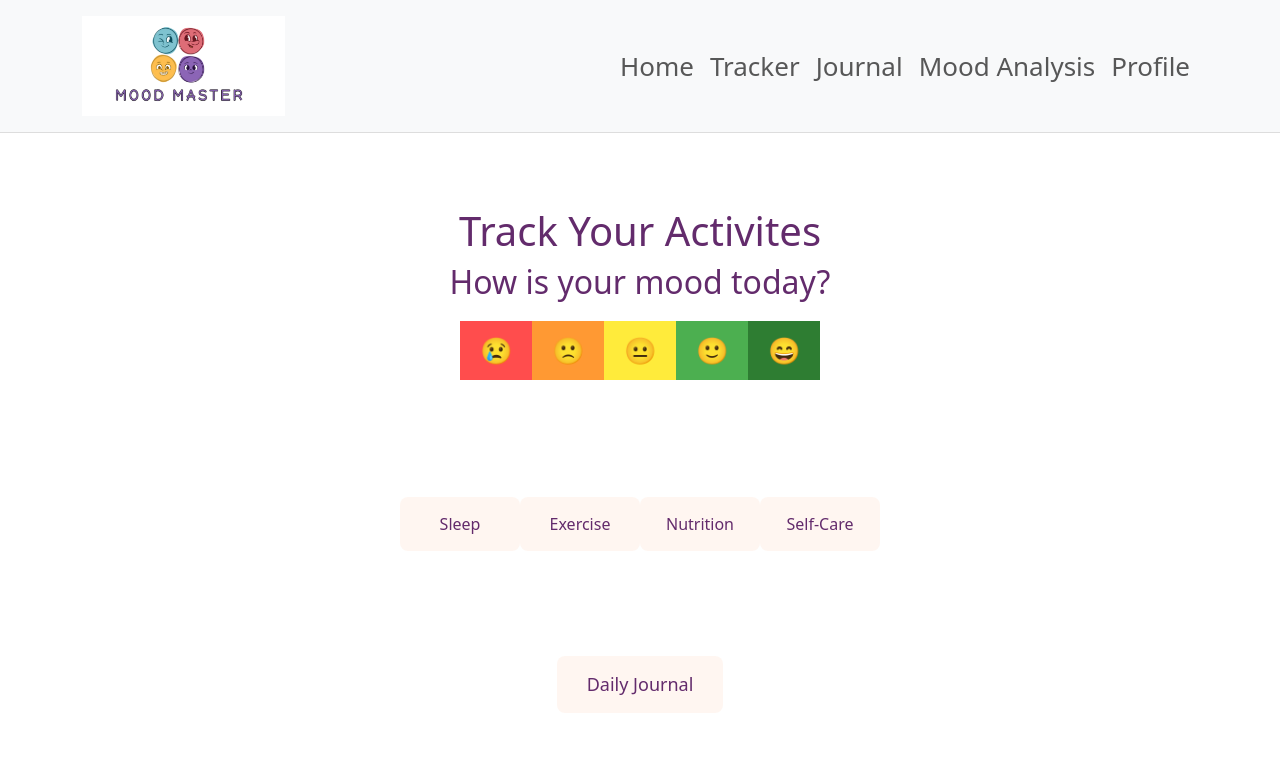
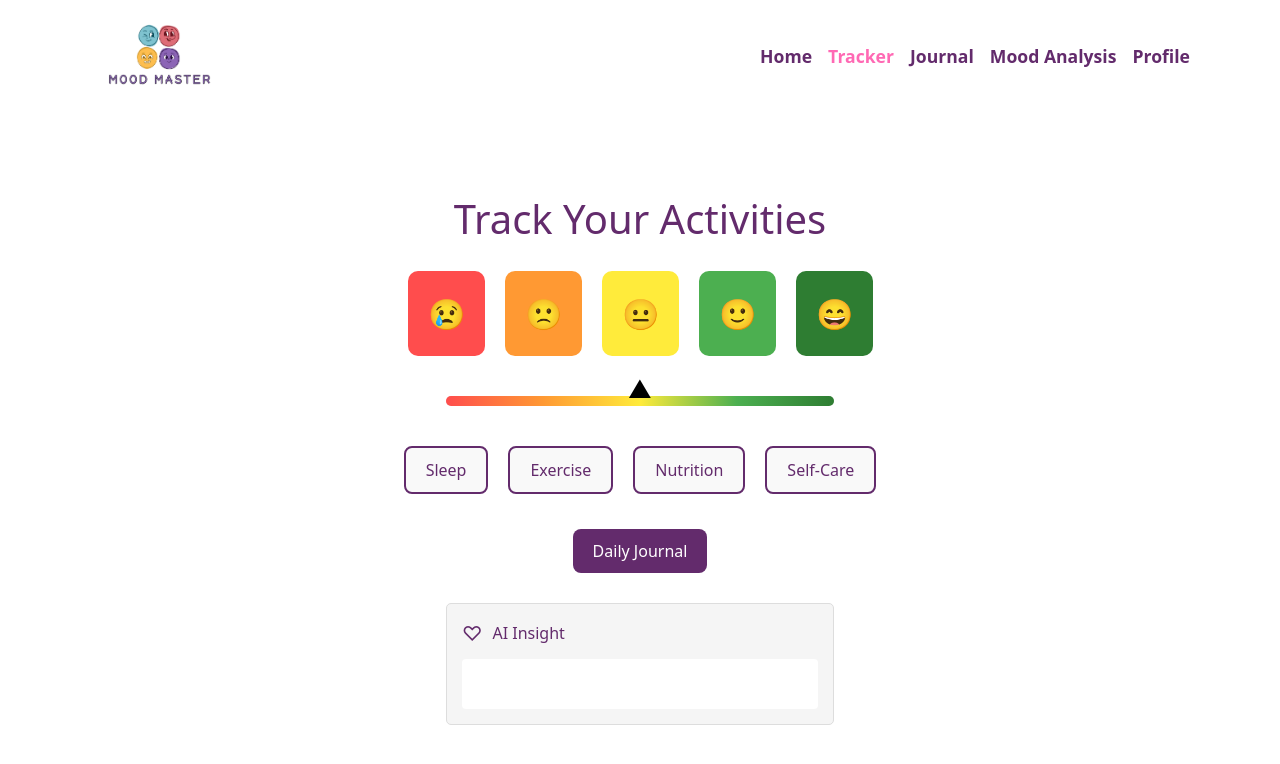
Before and after one commit to Deepikavusarthi/mood-master, a React (Create React App) app in the folder mood-master/: page /tracker in a window 1280 px wide. Shown: the top 764 px of the page. Built offline with nearby package versions, Linux system fonts and the light colour scheme.

Commit message:
design changes

```diff
--- a/mood-master/src/components/Login.css
+++ b/mood-master/src/components/Login.css
@@ -1,32 +1,36 @@
 .login-container {
+  display: flex;
+  flex-direction: column;
+  align-items: center;
+  justify-content: flex-start; /* Start at the top of the container */
   padding: 20px;
   border-radius: 5px;
   width: 700px;
   margin: auto;
-    margin-top: 100px;
+  margin-top: 20px; /* Move the entire container higher */
   text-align: center;
+  min-height: 100vh; /* Ensures the container covers the full height of the viewport */
+}
+
+.login-logo {
+  margin-top: 10px; /* Reduced margin to move the logo higher */
+  width: 400px; /* Adjusted width */
+  height: auto;
+  margin-bottom: 10px;
 }
 
 .login-container h5,
 .login-container label,
-  .login-container button,
 .login-container p {
-    color: rgba(99, 43, 108, 1);
+  color: rgba(99, 43, 108, 1); /* Keep original color */
 }
 
 .login-container label {
-    color: black;
-  }
-
-  .login-logo {
-    padding-top: 50px;
-    width: 500px;
-    height: auto;
-    margin-bottom: 20px;
+  color: black; /* Keep original label color */
 }
 
 .login-container a {
-    color: rgba(99, 43, 108, 1);
+  color: rgba(99, 43, 108, 1); /* Keep original link color */
   text-decoration: none;
 }
 
@@ -35,8 +39,10 @@
 }
 
 .input-group {
-    margin-bottom: 20px;
+  margin-bottom: 15px; /* Reduce space to move content higher */
   text-align: left;
+  width: 100%; /* Ensures inputs are full width */
+  max-width: 500px; /* Limit width for better layout */
 }
 
 .input-group label {
@@ -54,12 +60,38 @@
   box-sizing: border-box;
 }
 
-  button {
+/* Styling for the Login button */
+.login-button {
   padding: 10px 20px;
-    color: white;
   border: none;
-    border-radius: 5px;
+  border-radius: 5px; /* Rounded design */
+  color: white; /* Consistent button text color */
+  background-color: rgba(99, 43, 108, 1); /* Match original design */
   cursor: pointer;
+  font-size: 16px;
+  font-weight: bold;
+  margin-top: 10px; /* Spacing above the button */
+}
+
+.login-button:hover {
+  background-color: #7a2b85; /* Consistent hover color */
+}
+
+/* New styling for the Create Account button */
+.create-account-button {
+  margin-top: 10px;
+  padding: 10px;
+  background-color: rgba(199, 108, 152, 1); /* New background color */
+  border: none;
+  border-radius: 5px; /* Rounded design */
+  color: white; /* Consistent button text color */
+  cursor: pointer;
+  font-size: 16px;
+  font-weight: bold;
+}
+
+.create-account-button:hover {
+  background-color: rgba(251, 195, 162, 0.7); /* New hover color */
 }
 
 .new-user-container {
@@ -67,14 +99,17 @@
   justify-content: center;
   align-items: center;
   margin-top: 20px;
+  flex-direction: column; /* Stack text and button */
+  background-color: #f5f5f5; /* Light background for contrast */
+  padding: 15px;
+  border-radius: 5px;
+  width: 100%; /* Match container width */
+  max-width: 500px; /* Limit width */
 }
+
 .new-user-text {
-  margin-right: 10px; /* Space between text and button */
+  margin-bottom: 10px; /* Space between text and button */
+  font-size: 16px;
+  font-weight: bold;
+  color: rgba(99, 43, 108, 1); /* Match original color */
 }
-.create-account-button {
-    padding: 10px 20px;
-    border: none;
-    border-radius: 5px;
-    color: white;
-    cursor: pointer;
-}
--- a/mood-master/src/components/Navbar.css
+++ b/mood-master/src/components/Navbar.css
@@ -1,37 +1,48 @@
 .navbar {
-    background-color: #ffffff;
-    padding: 1rem;
-    border-bottom: 1px solid #ddd;
+  background-color: #ffffff; /* White background */
+  padding: 1rem 2rem; /* Add padding to create space on both sides */
+  border: none; /* Remove border */
   position: fixed;
   top: 0;
   width: 100%;
   z-index: 1000;
+  display: flex;
+  justify-content: space-between; /* Space between logo and nav items */
+  align-items: center;
+}
+
+.navbar-brand {
+  margin: 0; /* Ensure no extra margin */
+  padding: 0; /* Ensure no extra padding */
 }
 
 .navbar-logo {
-    height: 100px;
+  height: 80px; /* Adjust size as needed */
   width: auto;
 }
 
-  .nav-list {
-    list-style-type: none;
-    display: flex;
-    justify-content: space-around;
-    margin: 0;
-    padding: 0;
+.nav-link {
+  color: rgba(99, 43, 108, 1); /* Purple color */
+  font-weight: bold;
+  padding: 0.5rem 1rem;
+  text-decoration: none;
+  font-size: 1.1rem; /* Adjust font size */
 }
 
-  .nav-list li {
-    display: inline;
+.nav-link:hover {
+  color: #ff69b4; /* Pink color for hover */
 }
 
-  .nav-list a {
-    text-decoration: none;
-    color: rgba(99, 43, 108, 1);
-    font-weight: bold;
-    padding: 0.5rem 1rem;
+.nav-link.active {
+  color: #ff69b4 !important; /* Pink color for active state */
 }
 
-  .nav-list a:hover {
-    color: #007bff;
+.navbar-toggler-icon {
+  color: rgba(99, 43, 108, 1); /* Icon color */
 }
+
+.container {
+  display: flex;
+  justify-content: flex-end; /* Pushes nav items to the right */
+  align-items: center;
+}
--- a/mood-master/src/components/Navbar.js
+++ b/mood-master/src/components/Navbar.js
@@ -1,36 +1,47 @@
-
 import React from 'react';
-import { Link } from 'react-router-dom';
+import { NavLink, useLocation } from 'react-router-dom';
 import 'bootstrap/dist/css/bootstrap.min.css';
 import './Navbar.css';
-import logo from '/Users/varshachintalapati/mood-master/src/components/images/logo.png';
+import logo from './images/logo.png';
 
 const Navbar = () => {
+  const location = useLocation(); // Get the current location
+
   return (
-    <nav className="navbar navbar-expand-lg navbar-light bg-light">
+    <nav className="navbar navbar-expand-lg navbar-light">
       <div className="container">
-      <Link to="/">
+        <NavLink to="/" className="navbar-brand">
           <img src={logo} alt="Mood Tracker Logo" className="navbar-logo" />
-        </Link>
+        </NavLink>
         <button className="navbar-toggler" type="button" data-bs-toggle="collapse" data-bs-target="#navbarNav" aria-controls="navbarNav" aria-expanded="false" aria-label="Toggle navigation">
           <span className="navbar-toggler-icon"></span>
         </button>
         <div className="collapse navbar-collapse" id="navbarNav">
           <ul className="navbar-nav ms-auto">
             <li className="nav-item">
-              <Link className="nav-link" to="/">Home</Link>
+              <NavLink className="nav-link" exact to="/" activeClassName="active">Home</NavLink>
             </li>
             <li className="nav-item">
-              <Link className="nav-link" to="/tracker">Tracker</Link>
+              <NavLink
+                className={`nav-link ${
+                  location.pathname.startsWith('/tracker') ||
+                  ['/sleep', '/exercise', '/nutrition', '/self-care'].includes(location.pathname)
+                    ? 'active'
+                    : ''
+                }`}
+                to="/tracker"
+              >
+                Tracker
+              </NavLink>
             </li>
             <li className="nav-item">
-              <Link className="nav-link" to="/journal">Journal</Link>
+              <NavLink className="nav-link" to="/journal" activeClassName="active">Journal</NavLink>
             </li>
             <li className="nav-item">
-              <Link className="nav-link" to="/calendar">Mood Analysis</Link>
+              <NavLink className="nav-link" to="/calendar" activeClassName="active">Mood Analysis</NavLink>
             </li>
             <li className="nav-item">
-              <Link className="nav-link" to="/profile">Profile</Link>
+              <NavLink className="nav-link" to="/profile" activeClassName="active">Profile</NavLink>
             </li>
           </ul>
         </div>
--- a/mood-master/src/components/Tracker.css
+++ b/mood-master/src/components/Tracker.css
@@ -1,14 +1,14 @@
 .tracker-container {
-    text-align: center;
+  display: flex;
+  flex-direction: column;
+  align-items: center;
   padding: 20px;
   background-color: #fff;
 }
 
-  .tracker-container h1,
-  .tracker-container h2  {
+.tracker-container h1 {
   color: rgba(99, 43, 108, 1);
 }
-
 
 .mood-buttons {
   display: flex;
@@ -26,63 +26,107 @@
   cursor: pointer;
 }
 
-.mood-buttons .red-emoji {
-  background-color: #ff4d4d;
+.mood-buttons .red-emoji { background-color: #ff4d4d; }
+.mood-buttons .orange-emoji { background-color: #ff9933; }
+.mood-buttons .yellow-emoji { background-color: #ffeb3b; }
+.mood-buttons .green-emoji { background-color: #4caf50; }
+.mood-buttons .darkgreen-emoji { background-color: #2e7d32; }
+
+.mood-bar {
+  width: 80%;
+  margin: 20px auto;
+  height: 10px;
+  position: relative;
+  background-color: #ddd;
+  border-radius: 5px;
 }
 
-.mood-buttons .orange-emoji {
-  background-color: #ff9933;
+.mood-gradient {
+  background: linear-gradient(to right, #ff4d4d, #ff9933, #ffeb3b, #4caf50, #2e7d32);
+  width: 100%;
+  height: 100%;
+  border-radius: 5px;
+  position: relative;
 }
 
-.mood-buttons .yellow-emoji {
-  background-color: #ffeb3b;
+#arrow {
+  position: absolute;
+  top: -25px; /* Position above the bar */
+  left: 50%; /* Initial position */
+  font-size: 24px;
+  color: black;
+  transform: translateX(-50%);
 }
 
-.mood-buttons .green-emoji {
-  background-color: #4caf50;
+.activity-buttons {
+  display: flex;
+  justify-content: center;
+  gap: 20px;
+  margin: 20px 0;
 }
 
-.mood-buttons .darkgreen-emoji {
-  background-color: #2e7d32;
-}
-
-
-  .activity-buttons {
-    margin: 75px;
-    justify-content: center;
-    gap: 20px;
-  }
-
-  .activity-buttons .activity-btn {
-    background-color: rgba(251, 195, 162, 0.15);
-    padding: 15px 20px;
-    border: none;
+.activity-btn {
+  background-color: #f9f9f9;
+  color: rgba(99, 43, 108, 1);
+  border: 2px solid rgba(99, 43, 108, 1);
+  padding: 10px 20px;
   border-radius: 8px;
   cursor: pointer;
   font-size: 16px;
   transition: background-color 0.3s ease;
-    min-width: 120px;
-    text-align: center;
+}
+
+.activity-btn:hover {
+  background-color: rgba(99, 43, 108, 0.1);
+}
+
+.journal-btn {
+  margin-top: 15px;
+  background-color: rgba(99, 43, 108, 1);
+  padding: 10px 20px;
+  border: none;
+  border-radius: 8px;
+  font-size: 16px;
+  cursor: pointer;
+  color: white;
+}
+
+.journal-btn:hover {
+  background-color: #7a2b85;
+}
+
+.insight-box {
+  margin-top: 30px;
+  padding: 15px;
+  background-color: #f5f5f5;
+  border-radius: 5px;
+  border: 1px solid #ddd;
+  width: 80%;
+  max-width: 600px;
+  text-align: left;
+}
+
+.insight-header {
+  display: flex;
+  align-items: center;
+}
+
+.hollow-heart-icon {
+  font-size: 20px;
+  margin-right: 10px;
   color: rgba(99, 43, 108, 1);
 }
 
-  .activity-buttons .activity-btn:hover {
-    background-color: rgba(251, 195, 162, 0.15);
+.insight-box h3 {
+  color: rgba(99, 43, 108, 1);
+  margin: 0;
+  font-size: 16px;
 }
 
-
-  .journal-btn {
-    margin-top: 30px;
-    background-color: rgba(251, 195, 162, 0.15);
-    padding: 15px 30px;
-    border: none;
-    border-radius: 8px;
-    font-size: 18px;
-    cursor: pointer;
-    transition: background-color 0.3s ease;
-    color: rgba(99, 43, 108, 1);
+.insight-content {
+  height: 50px;
+  background-color: #ffffff;
+  border: 1px#ccc;
+  margin-top: 10px;
+  border-radius: 4px;
 }
-
-  .journal-btn:hover {
-    background-color: rgba(251, 195, 162, 0.15)
-  }
--- a/mood-master/src/components/Tracker.js
+++ b/mood-master/src/components/Tracker.js
@@ -1,40 +1,74 @@
-import React, { useState } from "react";
+import React, { useState, useEffect } from "react";
 import { useNavigate } from "react-router-dom";
 import './Tracker.css';
 
 const TrackerPage = () => {
   const [mood, setMood] = useState(null);
+  const [moodHistory, setMoodHistory] = useState([]);
   const navigate = useNavigate();
+
+  useEffect(() => {
+    // Calculate and set the average mood when moodHistory updates
+    if (moodHistory.length > 0) {
+      const averageMood = calculateAverageMood(moodHistory);
+      document.getElementById('arrow').style.left = `${averageMood}%`;
+    }
+  }, [moodHistory]);
+
+  const handleMoodClick = (selectedMood, moodValue) => {
+    setMood(selectedMood);
+    setMoodHistory((prev) => [...prev, moodValue]); // Store numeric mood value
+  };
+
+  const calculateAverageMood = (history) => {
+    const total = history.reduce((acc, curr) => acc + curr, 0);
+    return (total / history.length) * 20; // Scale to a percentage (20% per mood step)
+  };
+
+  const handleNavigate = (path) => {
+    navigate(path); // Navigate to other activity pages
+  };
 
   const handleJournalClick = () => {
     navigate("/journal");
   };
 
-  const handleNavigate = (path) => {
-    // Function to navigate to other activity pages
-    // these other pages still need to be set up
-    navigate(path);
-  };
-
   return (
     <div className="tracker-container">
-      <h1>Track Your Activites</h1>
-      <h2>How is your mood today?</h2>
+      <h1>Track Your Activities</h1>
       <div className="mood-buttons">
-        <button className="red-emoji" onClick={() => setMood("😢")}>😢</button>
-        <button className="orange-emoji" onClick={() => setMood("🙁")}>🙁</button>
-        <button className="yellow-emoji" onClick={() => setMood("😐")}>😐</button>
-        <button className="green-emoji" onClick={() => setMood("🙂")}>🙂</button>
-        <button className="darkgreen-emoji" onClick={() => setMood("😄")}>😄</button>
+        <button className="emoji red-emoji" onClick={() => handleMoodClick("😢", 1)}>😢</button>
+        <button className="emoji orange-emoji" onClick={() => handleMoodClick("🙁", 2)}>🙁</button>
+        <button className="emoji yellow-emoji" onClick={() => handleMoodClick("😐", 3)}>😐</button>
+        <button className="emoji green-emoji" onClick={() => handleMoodClick("🙂", 4)}>🙂</button>
+        <button className="emoji darkgreen-emoji" onClick={() => handleMoodClick("😄", 5)}>😄</button>
       </div>
+      <div className="mood-bar">
+        <div className="mood-gradient">
+          <div id="arrow">▲</div> {/* Arrow that points to the average */}
+        </div>
+      </div>
+
       <div className="activity-buttons">
-        <h3>Track Activities</h3>
         <button className="activity-btn" onClick={() => handleNavigate("/sleep")}>Sleep</button>
         <button className="activity-btn" onClick={() => handleNavigate("/exercise")}>Exercise</button>
         <button className="activity-btn" onClick={() => handleNavigate("/nutrition")}>Nutrition</button>
         <button className="activity-btn" onClick={() => handleNavigate("/self-care")}>Self-Care</button>
       </div>
+
       <button className="journal-btn" onClick={handleJournalClick}>Daily Journal</button>
+
+      {/* AI Insight Section */}
+      <div className="insight-box">
+        <div className="insight-header">
+          <span className="hollow-heart-icon">♡</span>
+          <h3>AI Insight</h3>
+        </div>
+        {/* Placeholder for future AI content */}
+        <div className="insight-content">
+          {/* Empty for now */}
+        </div>
+      </div>
     </div>
   );
 };
```
Also changed, not shown: mood-master/src/components/Journal.css (+9 -1 lines), mood-master/src/components/Journal.js (+22 -3 lines), mood-master/src/components/Login.js (+8 -6 lines), mood-master/src/components/logo192.png (renamed from mood-master/public/logo192.png), mood-master/src/components/logo512.png (renamed from mood-master/public/logo512.png). Lines whose indentation alone changed are shown as unchanged.
